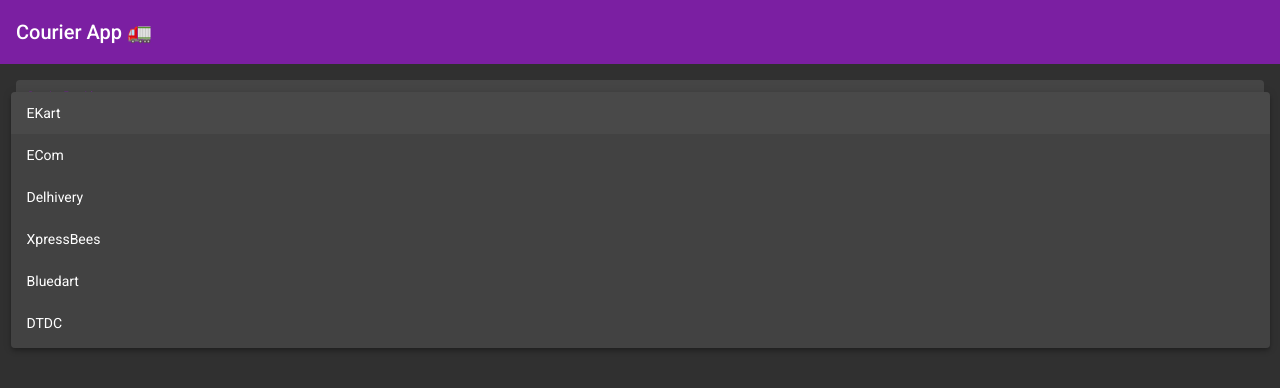
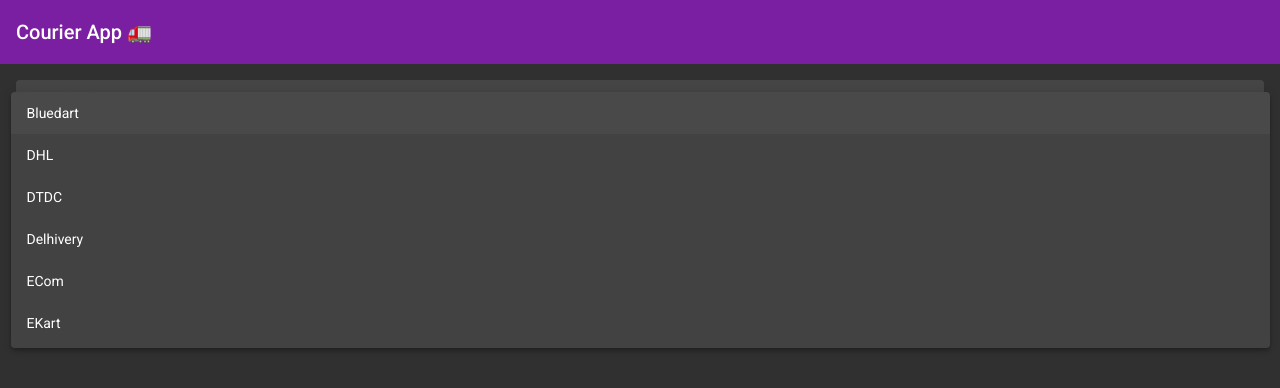
Before and after one commit to 27ishita/Courier-Tracker, an Angular app: page / in a window 1280 px wide. Both pictures are taken after a click on the element 640 px from the left and 112 px from the top of the page. Shown: the top 388 px of the page. Built offline with nearby package versions, Linux system fonts and the light colour scheme.

Commit message:
moved to search component

```diff
--- a/src/app/app.component.html
+++ b/src/app/app.component.html
@@ -3,18 +3,5 @@
 </mat-toolbar>
 
 <main class="mat-app-background p-1 h-100">
-  <mat-form-field class="w-100" appearance="fill">
-    <mat-label>Courier Provider</mat-label>
-    <mat-select>
-      <mat-option *ngFor="let c of courierProvider" [value]="c">{{
-        c
-      }}</mat-option>
-    </mat-select>
-  </mat-form-field>
-
-  <mat-form-field appearance="fill" class="w-100">
-    <mat-label>Tracking Number</mat-label>
-    <input matInput />
-  </mat-form-field>
-  <button mat-raised-button color="primary">Search</button>
+  <app-search-bar></app-search-bar>
 </main>
--- a/src/app/app.module.ts
+++ b/src/app/app.module.ts
@@ -9,9 +9,10 @@
 import { MatFormFieldModule } from '@angular/material/form-field';
 import { MatInputModule } from '@angular/material/input';
 import { MatButtonModule } from '@angular/material/button';
+import { SearchBarComponent } from './search-bar/search-bar.component';
 
 @NgModule({
-  declarations: [AppComponent],
+  declarations: [AppComponent, SearchBarComponent],
   imports: [
     BrowserModule,
     AppRoutingModule,
--- /dev/null
+++ b/src/app/search-bar/search-bar.component.html
@@ -0,0 +1,14 @@
+<mat-form-field class="w-100" appearance="fill">
+  <mat-label>Courier Provider</mat-label>
+  <mat-select>
+    <mat-option *ngFor="let c of courierProvider" [value]="c">{{
+      c
+    }}</mat-option>
+  </mat-select>
+</mat-form-field>
+
+<mat-form-field appearance="fill" class="w-100">
+  <mat-label>Tracking Number</mat-label>
+  <input matInput />
+</mat-form-field>
+<button mat-raised-button color="primary">Search</button>
--- /dev/null
+++ b/src/app/search-bar/search-bar.component.ts
@@ -0,0 +1,24 @@
+import { Component, OnInit } from '@angular/core';
+
+@Component({
+  selector: 'app-search-bar',
+  templateUrl: './search-bar.component.html',
+  styleUrls: ['./search-bar.component.scss'],
+})
+export class SearchBarComponent implements OnInit {
+  constructor() {}
+
+  ngOnInit(): void {}
+  courierProvider = [
+    'Bluedart',
+    'DHL',
+    'DTDC',
+    'Delhivery',
+    'ECom',
+    'EKart',
+    'Gati',
+    'Maruti',
+    'Shadowfax',
+    'XpressBees',
+  ];
+}
```
Also changed, not shown: src/app/search-bar/search-bar.component.scss (added), 1 other file (tests, documents, lock files or other folders).
